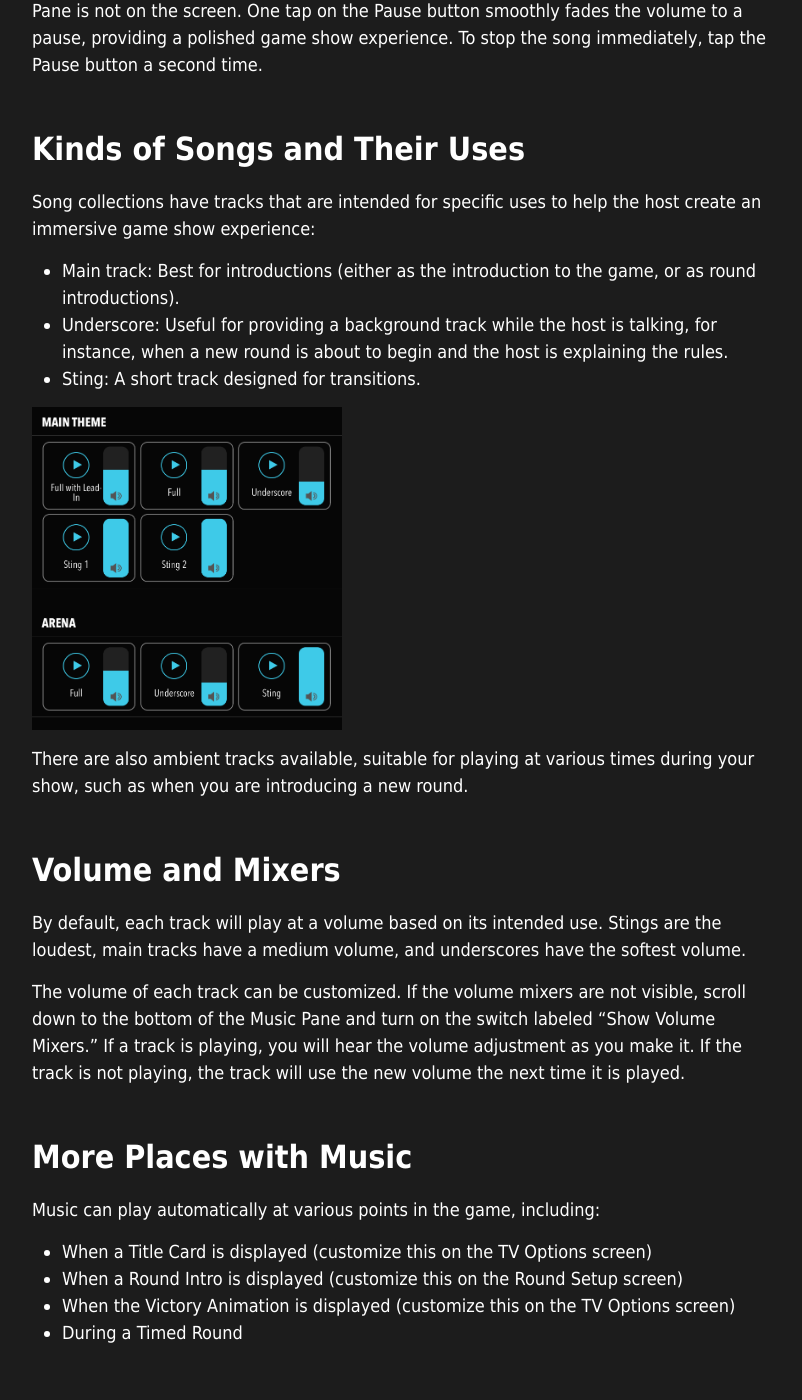
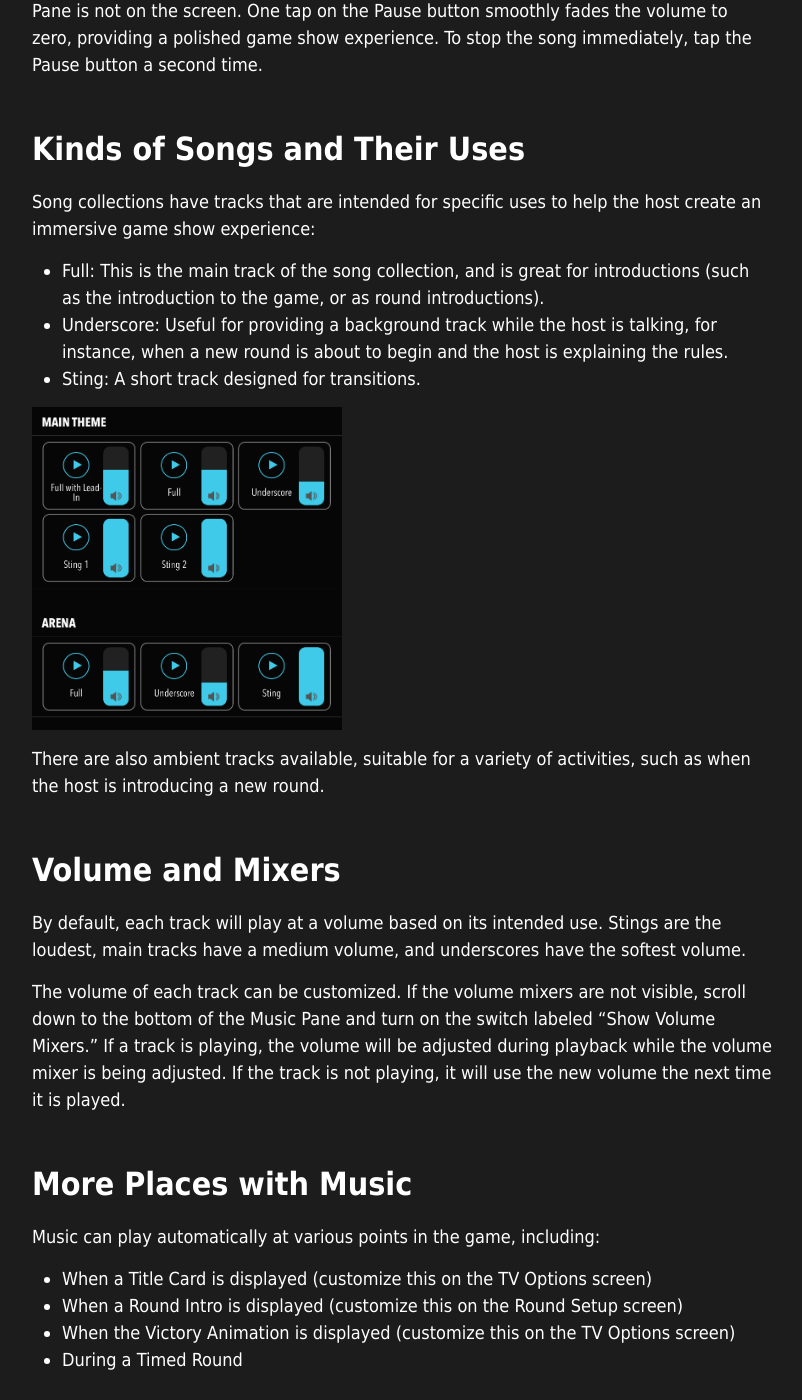
Before and after one commit to gameshowstudio/gameshowstudio.github.io, a Jekyll site: the page built from help/music.md, in a window 1280 px wide and 1400 px high, scrolled down 338 px. Shown: the whole window, without its empty margins (238-1040 px from the left). Built offline with Jekyll 4.4.1, drawn with Linux system fonts in a browser that asks for light colours; some of the changed text lies outside the part shown.

Commit message:
Update copy on music page

```diff
--- a/help/music.md
+++ b/help/music.md
@@ -6,25 +6,25 @@ permalink: /help/music/
 
 The Music Pane plays music at any time during your game show at the touch of a button.
 
-For easy access, a Pause button is always available on the host console, even if the Music Pane is not on the screen. One tap on the Pause button smoothly fades the volume to a pause, providing a polished game show experience. To stop the song immediately, tap the Pause button a second time.
+For easy access, a Pause button is always available on the host console, even if the Music Pane is not on the screen. One tap on the Pause button smoothly fades the volume to zero, providing a polished game show experience. To stop the song immediately, tap the Pause button a second time.
 
 ## Kinds of Songs and Their Uses
 
 Song collections have tracks that are intended for specific uses to help the host create an immersive game show experience:
 
-* Main track: Best for introductions (either as the introduction to the game, or as round introductions).
+* Full: This is the main track of the song collection, and is great for introductions (such as the introduction to the game, or as round introductions).
 * Underscore: Useful for providing a background track while the host is talking, for instance, when a new round is about to begin and the host is explaining the rules.
 * Sting: A short track designed for transitions.
 
 ![music pane](/images/music-pane.png){:width="310px"}
 
-There are also ambient tracks available, suitable for playing at various times during your show, such as when you are introducing a new round.
+There are also ambient tracks available, suitable for a variety of activities, such as when the host is introducing a new round.
 
 ## Volume and Mixers
 
 By default, each track will play at a volume based on its intended use. Stings are the loudest, main tracks have a medium volume, and underscores have the softest volume.
 
-The volume of each track can be customized. If the volume mixers are not visible, scroll down to the bottom of the Music Pane and turn on the switch labeled "Show Volume Mixers." If a track is playing, you will hear the volume adjustment as you make it. If the track is not playing, the track will use the new volume the next time it is played.
+The volume of each track can be customized. If the volume mixers are not visible, scroll down to the bottom of the Music Pane and turn on the switch labeled "Show Volume Mixers." If a track is playing, the volume will be adjusted during playback while the volume mixer is being adjusted. If the track is not playing, it will use the new volume the next time it is played.
 
 ## More Places with Music
 
```
